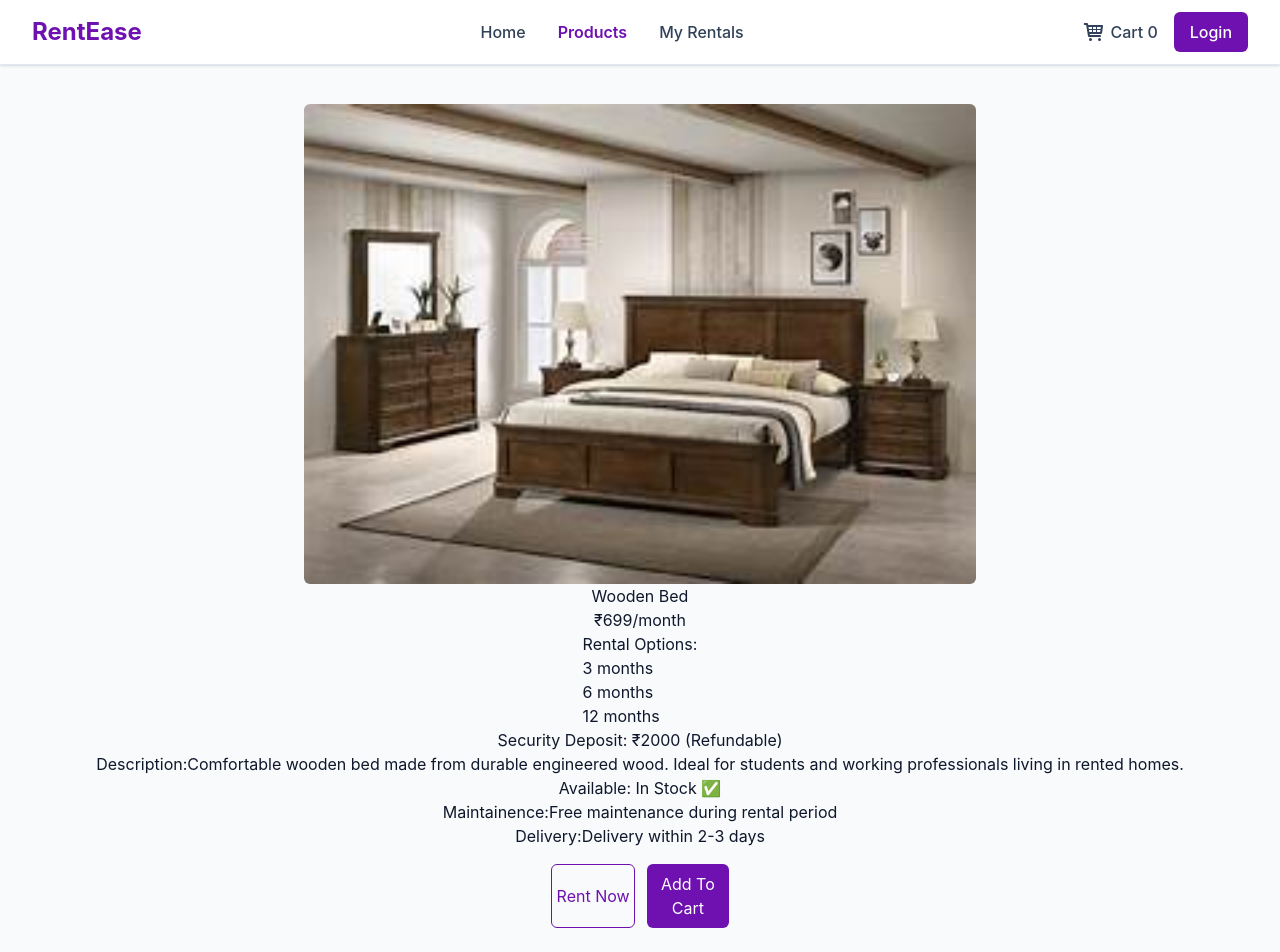
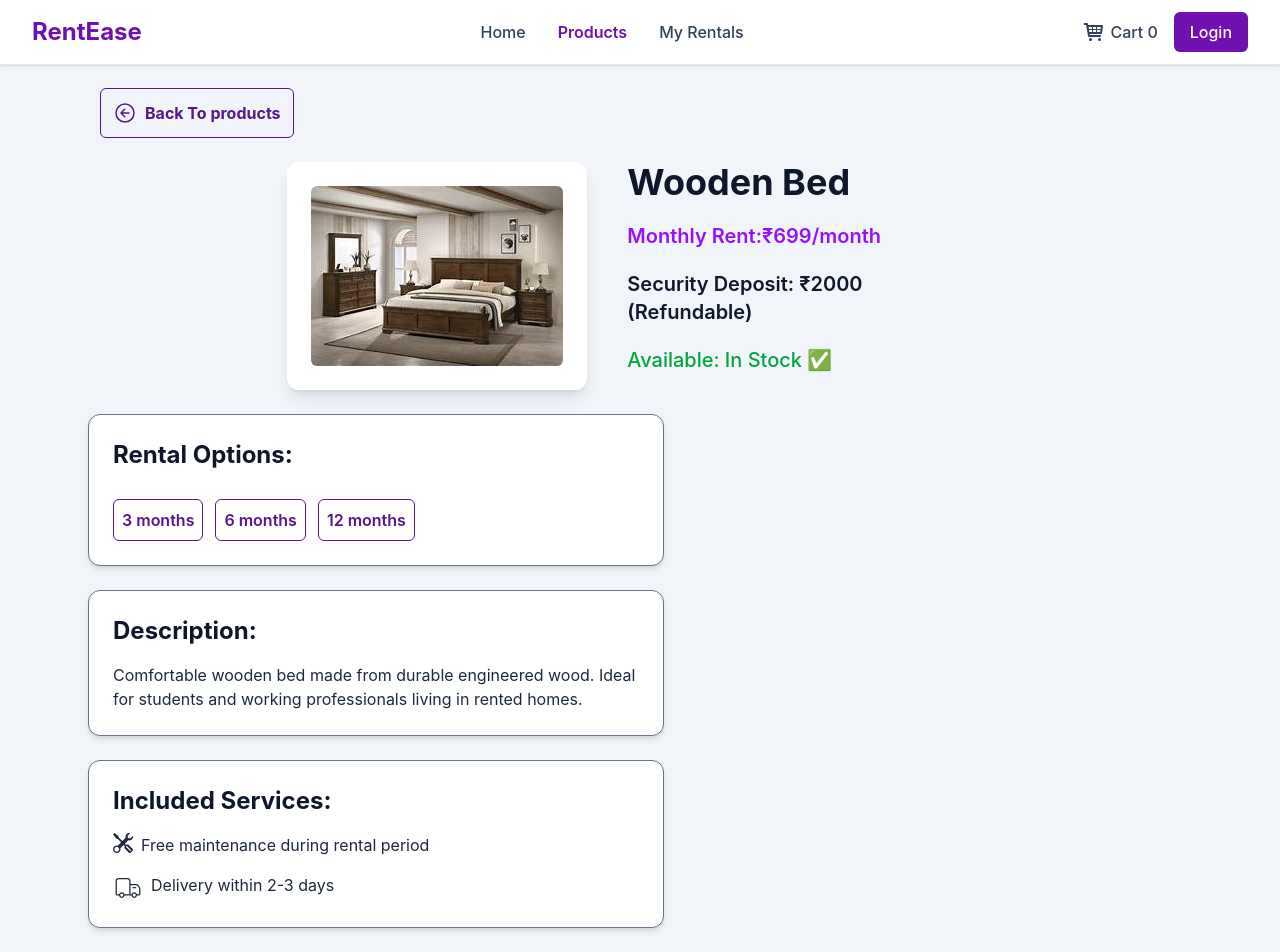
Before and after one commit to simrankumari-coder/RentEase-Furniture-Appliances-Store, a React (Vite) app: page /products/1 in a window 1280 px wide. Shown: the top 952 px of the page. Built offline with nearby package versions, Linux system fonts and the light colour scheme.

Commit message:
feat:checkout and rentalHistory page created

```diff
--- a/src/components/ProductCard.jsx
+++ b/src/components/ProductCard.jsx
@@ -12,7 +12,7 @@ const ProductCard = ({ product, addToCart, addCart }) => {
                     <h3 className='px-2 font-semibold text-slate-900'>{product.name}</h3>
                     <p className='px-2 text-purple-700 font-medium mt-2'>₹{product.price} /month</p>
 
-                    <Link to={`/products/${product.id}`} >View Details</Link>
+                    <Link to={`/products/${product.id}`} className='text-slate-900 underline ' > View Details</Link>
                     <div className='flex mt-4 gap-3'>
                         <button onClick={() => (addCart(product))} className='flex-1 border border-purple-800 text-purple-800 py-2 rounded-md hover:bg-purple-50'>Rent Now</button>
                         <button onClick={() => addToCart(product)} className='flex-1 bg-purple-800 text-white py-2 rounded-md hover:bg-purple-900'>Add To Cart</button>
--- a/src/components/RentalItem.jsx
+++ b/src/components/RentalItem.jsx
@@ -1,6 +1,7 @@
 import React from 'react'
 
-const RentalItem = ({ item }) => {
+const RentalItem = ({ item, returnRental, rental, setRental }) => {
+
     return (
         <div className='flex flex-col max-w-2xl sm:flex-row items-center gap-5 p-5 bg-white border rounded-xl shadow-sm hover:shadow-md transition'>
 
@@ -29,6 +30,9 @@ const RentalItem = ({ item }) => {
                         {item.startDate.toDateString()}
                     </p>
                 </div>
+                <div className='mt-4'>
+                    <button onClick={() => { returnRental(item.cartId) }} className='flex-1 border border-purple-800 text-purple-800 text-xl py-2 cursor-pointer rounded-md hover:bg-purple-50 px-2'>Rental return</button>
+                </div>
 
             </div>
         </div>
--- /dev/null
+++ b/src/pages/Checkout.jsx
@@ -0,0 +1,81 @@
+import React from 'react'
+import { useState } from 'react'
+import { Link } from 'react-router-dom'
+const Checkout = ({ cart, checkoutBtn }) => {
+    const [username, setUsername] = useState("")
+    const [submitted, setSubmitted] = useState(false)
+    const [date, setDate] = useState("")
+    const [address, setAddress] = useState("")
+
+    const totalRent = cart.reduce((total, item) => {
+        return total + Number(item.price)
+    }, 0)
+    const handleUsername = (e) => {
+        setUsername(e.target.value)
+
+    }
+    const handleAddress = (e) => {
+        setAddress(e.target.value)
+
+    }
+
+    const handleDate = (e) => {
+        setDate(e.target.value)
+
+    }
+    const handleBtn = (e) => {
+        e.preventDefault()
+        setSubmitted(true)
+        if (username.trim() === "" || date === "" || address.trim() === "") {
+            return
+        }
+        checkoutBtn();
+    }
+    return (
+        <div className='min-h-screen flex flex-col justify-center items-center bg-slate-100 px-4'>
+            <form onSubmit={handleBtn} className='w-full max-w-md bg-white shadow-lg rounded-xl p-8 flex flex-col gap-5 font-semibold md:mt-28 mt-48  h-auto'>
+                <div className="text-center">
+                    <h1 className="text-3xl font-bold text-purple-800">Checkout</h1>
+                    <p className="text-slate-500 mt-2">
+                        Complete your rental details
+                    </p>
+                </div>
+                <label className='flex flex-col gap-2 font-medium text-slate-700'>Username:
+                    <input value={username} onChange={handleUsername} className='border border-slate-300 rounded-md px-3 py-2 outline-none focus:ring-2 focus:ring-purple-600' placeholder='Enter Your Name' type='text' />
+
+                    {submitted && username.trim() === "" && (<span className='text-red-600  text-sm '>please enter your name</span>)}
+
+
+                </label>
+                <label className='flex flex-col gap-2 font-medium text-slate-700'>Delivery Address:
+                    <textarea value={address} onChange={handleAddress} className='border border-slate-300 rounded-md px-3 py-2 outline-none focus:ring-2 focus:ring-purple-600' placeholder='Enter your Delivery Address' type='text' ></textarea>
+                    {submitted && address.trim() === "" && (<span className='text-red-600  text-sm '>Please enter your delivery address</span>)}
+                </label>
+                <label className='flex flex-col gap-2 font-medium text-slate-700'>Delivery Date:
+                    <input onChange={handleDate} value={date} className='border border-slate-300 rounded-md px-3 py-2 outline-none focus:ring-2 focus:ring-purple-600' placeholder='choose Delivery Date' type='date' />
+                    {submitted && date === "" && (<span className='text-red-600  text-sm '>Please choose a delivery date</span>)}
+                </label>
+                <label className='flex flex-col gap-2 font-medium text-slate-700'>Select the Tenure:
+                    <select className='flex flex-col border border-slate-300 rounded-md px-3 py-2 outline-none focus:ring-2 focus:ring-purple-600' >
+                        <option>3 months</option>
+                        <option>6 months</option>
+                        <option>12 months</option>
+                    </select>
+                </label>
+                <div>
+                    <h2 className='text-xl font-semibold'>Summary :</h2>
+                    {cart.map((item, index) => {
+                        return <p key={index} className='flex justify-between text-slate-700'>{item.name} -  ₹{item.price} /month</p>
+                    })}
+                    <p className='flex justify-between text-slate-700'>Total Items: {cart.length}</p>
+                    <p className='flex justify-between text-slate-700'>Total Rent: ₹        {Number(totalRent)} / month
+                    </p>
+                </div>
+
+                <button type='submit' className=' bg-purple-800 text-white px-6 py-3 rounded-md w-32 cursor-pointer hover:bg-purple-900'>Confirm</button>
+            </form>
+        </div >
+    )
+}
+
+export default Checkout
--- a/src/pages/Login.jsx
+++ b/src/pages/Login.jsx
@@ -45,7 +45,7 @@ const Login = ({ isLoggedIn, setIsLoggedIn, setUsername, username }) => {
     return (
         <div className='min-h-screen flex flex-col justify-center items-center bg-slate-100 px-4'>
 
-            <form onSubmit={handleBtn} className='w-full max-w-md bg-white shadow-lg rounded-xl p-8 flex flex-col gap-5 font-semibold items-center justify-center md:mt-0 mt-48  h-auto '>
+            <form onSubmit={handleBtn} className='w-full max-w-md bg-white shadow-lg rounded-xl p-8 flex flex-col gap-5 font-semibold items-center justify-center md:mt-12 mt-48  h-auto '>
                 <div className="text-center">
                     <h1 className="text-3xl font-bold text-purple-800">Login</h1>
                     <p className="text-slate-500 mt-2">
--- a/src/pages/MyRentals.jsx
+++ b/src/pages/MyRentals.jsx
@@ -1,6 +1,6 @@
 import React from 'react'
 import RentalItem from '../components/RentalItem'
-const MyRentals = ({ rentals, setRentals, cart }) => {
+const MyRentals = ({ rentals, setRentals, returnRental, cart }) => {
     console.log(rentals)
     return (
         <div className='px-6 md:px-10 py-8 bg-slate-50 pt-24'>
@@ -10,7 +10,7 @@ const MyRentals = ({ rentals, setRentals, cart }) => {
                 <div className='flex gap-5 flex-col mt-7'>
                     {rentals.length === 0 ? <span className='text-xl font-normal mt-1'>No Rentals Yet</span> :
                         rentals.map((item, index) => {
-                            return <RentalItem item={item} key={index} />
+                            return <RentalItem item={item} returnRental={returnRental} key={index} />
                         })
 
                     }
--- a/src/pages/ProductDetails.jsx
+++ b/src/pages/ProductDetails.jsx
@@ -4,10 +4,14 @@ import { furnitureProducts } from '../data/products';
 import { appliancesProducts } from '../data/products';
 import { electronicProducts } from '../data/products'
 import { useParams } from 'react-router-dom';
-
+import { CiDeliveryTruck } from "react-icons/ci";
+import { GrVmMaintenance } from "react-icons/gr";
+import { IoArrowBackCircleOutline } from "react-icons/io5";
+import { BsTools } from "react-icons/bs";
+import { useNavigate } from 'react-router-dom';
 const ProductDetails = ({ addCart, addToCart }) => {
     const params = useParams()
-
+    const navigate = useNavigate()
 
 
     const product = furnitureProducts.find((item, index) => {
@@ -17,28 +21,48 @@ const ProductDetails = ({ addCart, addToCart }) => {
     }) || electronicProducts.find((item, index) => {
         return item.id === Number(params.id)
     })
+    const handleBtn = () => {
+        navigate("/products")
+    }
 
 
     return (
-        <div className='flex flex-col mt-26 items-center justify-center'>
-
-            <img className='w-full object-contain max-w-2xl rounded-md' src={product.image} alt={product.name} />
-            <h3>{product.name}</h3>
-            <p>₹{product.price}/month</p>
-            <ul>Rental Options:
-                <li>{product.tenureOptions.at(0)} months</li>
-                <li>{product.tenureOptions.at(1)} months</li>
-                <li>{product.tenureOptions.at(2)} months</li>
-            </ul>
-            <p>Security Deposit: ₹{product.securityDeposit} (Refundable)</p>
-            <p>Description:{product.description}</p>
-            <p>Available: {product.availability} ✅</p>
-            <p>Maintainence:{product.maintenance}</p>
-            <p>Delivery:{product.delivery}</p>
-            <div className='flex mt-4 gap-3'>
-                <button onClick={() => (addCart(product))} className='flex-1 border border-purple-800 text-purple-800 py-2 rounded-md hover:bg-purple-50'>Rent Now</button>
-                <button onClick={() => addToCart(product)} className='flex-1 bg-purple-800 text-white py-2 rounded-md hover:bg-purple-900'>Add To Cart</button>
-            </div>
+        <div className='bg-slate-100 min-h-screen mt-36 md:mt-12'>
+            <div className='flex flex-col gap-6  max-w-6xl mx-auto px-6 py-10'>
+                <div><button className='cursor-pointer text-center flex gap-2 text-purple-900 rounded-md p-3 border-purple-900 border ml-3  font-bold' onClick={handleBtn}>
+                    <IoArrowBackCircleOutline className='text-2xl' /> Back To products</button></div>
+                <div className="flex flex-col md:flex-row max-w-6xl mx-auto gap-10 items-start">
+                    <div className=' bg-white rounded-xl shadow-lg p-6 '><img className='object-contain w-full rounded-md shadow-purple-800 ' src={product.image} alt={product.name} />
+                    </div>
+                    <div className="md:w-1/2 flex flex-col gap-5 justify-start">
+                        <h3 className='text-4xl font-bold'>{product.name}</h3>
+                        <p className='text-xl font-semibold text-purple-600 '>Monthly Rent:₹{product.price}/month</p>
+                        <p className='text-xl font-semibold' >Security Deposit: ₹{product.securityDeposit} (Refundable)</p>
+                        <p className='text-xl font-medium text-green-600 '>Available: {product.availability} ✅</p>
+                    </div>
+                </div>
+                <section className='bg-white w-full rounded-xl shadow-md p-6 flex flex-col gap-4 md:w-xl  border border-slate-500 items-start justify-center'>
+                    <p className='font-bold text-2xl '>Rental Options:</p>
+                    <div className='flex gap-3 flex-wrap mt-3'>
+                        <button className='font-semibold text-center  text-purple-900 rounded-md p-2 border border-purple-900 '>{product.tenureOptions.at(0)} months</button>
+                        <button className='font-semibold text-center  text-purple-900 rounded-md p-2 border-purple-900 border'>{product.tenureOptions.at(1)} months</button>
+                        <button className='font-semibold text-center text-purple-900 rounded-md p-2 border-purple-900 border'>{product.tenureOptions.at(2)} months</button></div>
+                </section>
+                <section className='bg-white rounded-xl shadow-md p-6 flex flex-col gap-4 w-full  md:w-xl  border border-slate-500 items-start justify-center'>
+                    <p className='font-bold text-2xl'>Description:</p>
+                    <p className='text-slate-800'>{product.description}</p>
+                </section>
+                <section className='bg-white rounded-xl shadow-md p-6 flex flex-col gap-4 w-full md:w-xl  border border-slate-500 items-start justify-center'>
+                    <p className='font-bold text-2xl'>Included Services:</p>
+                    <p className='text-slate-800 flex gap-2'><BsTools className='text-xl' />{product.maintenance}</p>
+                    <p className='text-slate-800 flex gap-2'><CiDeliveryTruck className='text-3xl' />
+                        {product.delivery}</p>
+                </section>
+                <div className='flex justify-center items-center mt-4 gap-3'>
+                    <button onClick={() => (addCart(product))} className='border-purple-800 border-2 text-purple-800 font-semibold md:w-40 px-6 py-3 rounded-md hover:text-purple-950 cursor-pointer'>Rent Now</button>
+                    <button onClick={() => addToCart(product)} className=' bg-purple-800 text-white px-6 py-3 rounded-md md:w-40 cursor-pointer hover:bg-purple-900'>Add To Cart</button>
+                </div>
+            </div >
         </div>
     )
 }
```
Also changed, not shown: src/App.jsx (+28 -1 lines), src/pages/Cart.jsx (+5 -2 lines), src/pages/RentalHistory.jsx (added, +22 -0 lines).
